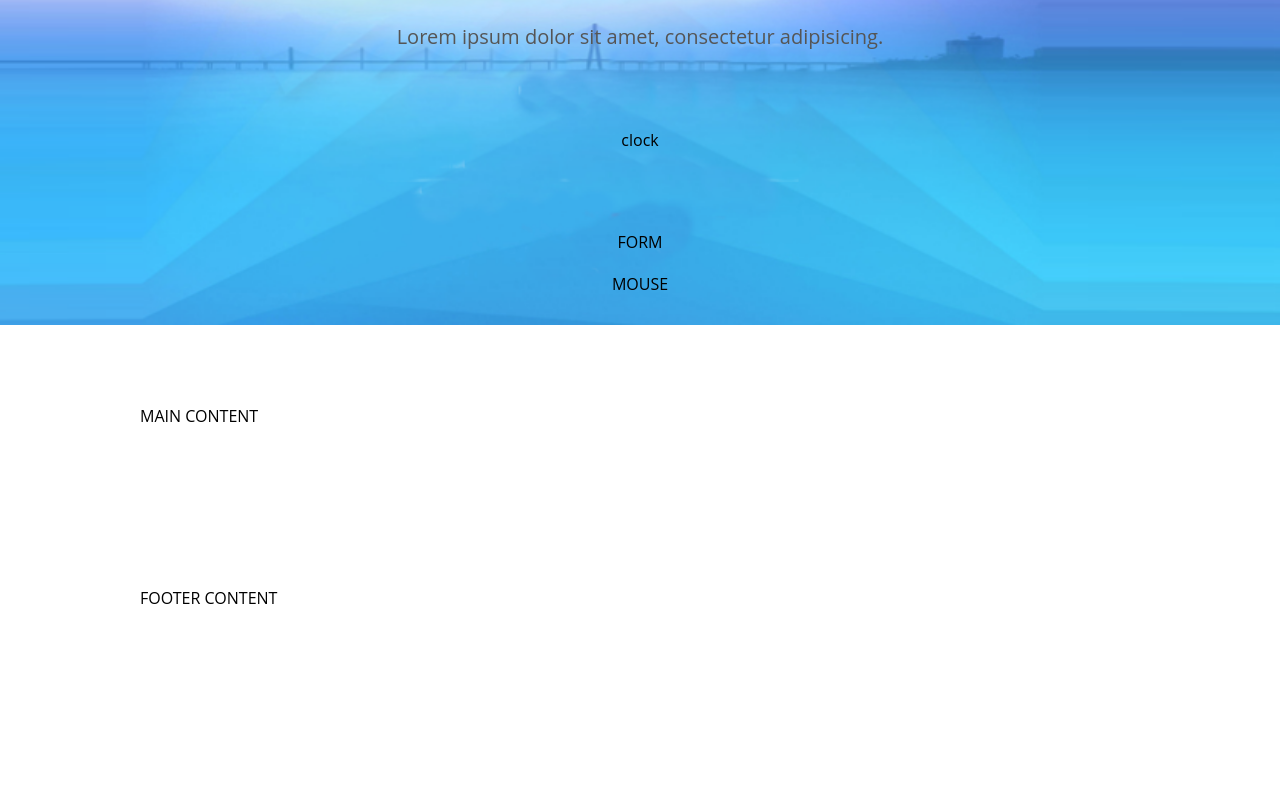
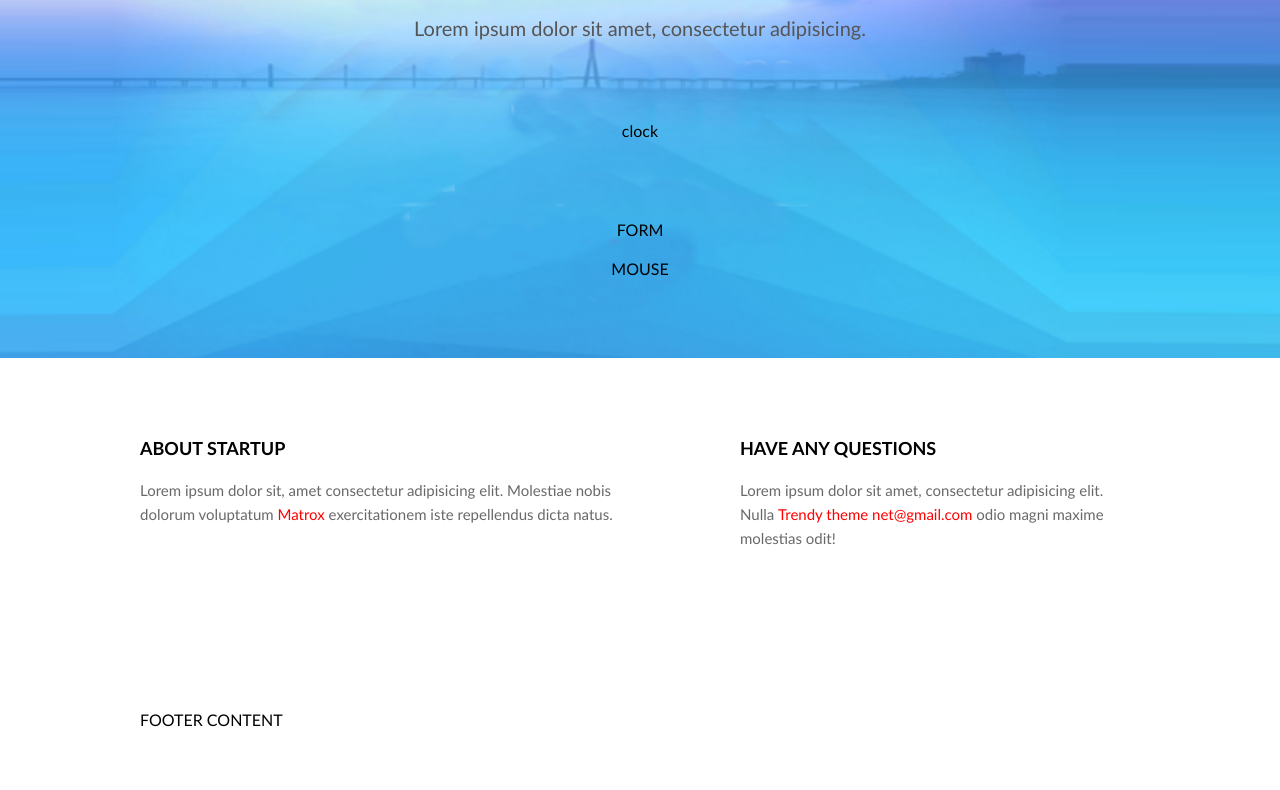
Before and after one commit to prytis/Comming-Soon, a plain HTML site: page index.html in a window 1280 px wide. Shown: the part 241-1031 px from the top of the page. Before the commit the page ends 930 px from the top, so only its background shows below. Drawn offline with Linux system fonts and the light colour scheme; files whose address does not match are found by name.

Commit message:
content part

```diff
--- /dev/null
+++ b/css/content.css
@@ -0,0 +1,31 @@
+.left {
+    width: 50%;
+    float: left;
+
+}
+.right {
+    width: 40%;
+    float: right;
+}
+
+h2 {
+    width: 100%;
+    margin-bottom: 20px;
+    line-height: 20px;
+    font-size: 18px;
+    text-transform: uppercase;
+}
+
+
+.left > p ,
+.right > p {
+    font-size: 15px;
+    color: #444c;
+    line-height: 24px;
+}
+
+    .left > p > a,
+    .right > p > a {
+    color: red;
+    text-decoration: none;
+    }
--- a/css/hero.css
+++ b/css/hero.css
@@ -10,7 +10,7 @@
 
 .hero row {
     width: 600px;
-    margin:  0 calc( 50% - 300 );
+    margin:  0 calc(50% - 300);
 }
 
 .hero img {
--- a/css/layout.css
+++ b/css/layout.css
@@ -8,14 +8,14 @@
 }
     .container > .row {
         width: 1000px;
-        margin: 0 calc( 50% - 500px );
+        margin: 0 calc(50% - 500px);
     }
 
 
 @media (max-width:1100px) {
     .container > .row {
         width: 700px;
-        margin-left: calc 0 ( 50% - 350px );
+        margin-left: calc 0 (50% - 350px);
         background-color: blueviolet;
     }
 
@@ -24,7 +24,7 @@
 @media (max-width:800px) {
     .container > .row {
         width: 500px;
-        margin-left: calc0 ( 50% - 250px );
+        margin-left: calc0 (50% - 250px);
         background-color: blue;
     }
 
--- a/css/reset.css
+++ b/css/reset.css
@@ -4,7 +4,7 @@ body * {
     padding: 0;
     vertical-align: top;
     box-sizing: border-box;
-    font-family: open sans;
+    font-family: 'Gill Sans', 'Gill Sans MT', Calibri, 'Trebuchet MS', sans-serif;
 }
 body * {
     display: inline-block;
--- a/css/styles.css
+++ /dev/null
@@ -1,39 +0,0 @@
-body{
-    width: 100%;
-    height: 100%;
-    background-color: transparent;
-}
-    body > header{
-        position: relative;
-        top: 5px;
-        height: 44%;
-    }
-        body > header > img {
-            position: relative;
-
-        }
-        body > header > h1 {
-            position: relative;
-            top: 90px;
-            left: 465px;
-            font-size: 22px;
-            color: black;
-        }
-        body > header > p {
-            position: relative;
-            top: 130px;
-            left: 415px;
-            font-size: 8px;
-        }
-        body > main{
-            position: relative;
-            width: 100%;
-            height: 302px;
-            background-color: white;
-    }
-        body > footer{
-            position: relative;
-            width: 100%;
-            height: 171px;
-            background-color: yellow;
-        }
--- a/index.html
+++ b/index.html
@@ -5,8 +5,9 @@
     <meta name="viewport" content="width=device-width, initial-scale=1.0">
     <title>Coming soon</title>
     <link rel="stylesheet" href="./css/reset.css">
+    <link rel="stylesheet" href="./css/hero.css">
     <link rel="stylesheet" href="./css/layout.css">
-    <link rel="stylesheet" href="./css/hero.css">
+    <link rel="stylesheet" href="./css/content.css">
 </head>
 <body>
     <div class="container hero">
@@ -27,7 +28,15 @@
     </div>
     <main class="container">
         <div class="row">
-            MAIN CONTENT
+            <div class="left">
+                <h2>About startup</h2>
+                <p>Lorem ipsum dolor sit, amet consectetur adipisicing elit. Molestiae nobis dolorum voluptatum <a href="#">Matrox</a> exercitationem iste repellendus dicta natus.</p>
+            </div>
+
+            <div class="right">
+                <h2>Have any questions</h2>
+                <p>Lorem ipsum dolor sit amet, consectetur adipisicing elit. Nulla <a href="#">Trendy theme net@gmail.com</a> odio magni maxime molestias odit!</p>
+            </div>
         </div>
     </main>
     <footer class="container">
```
